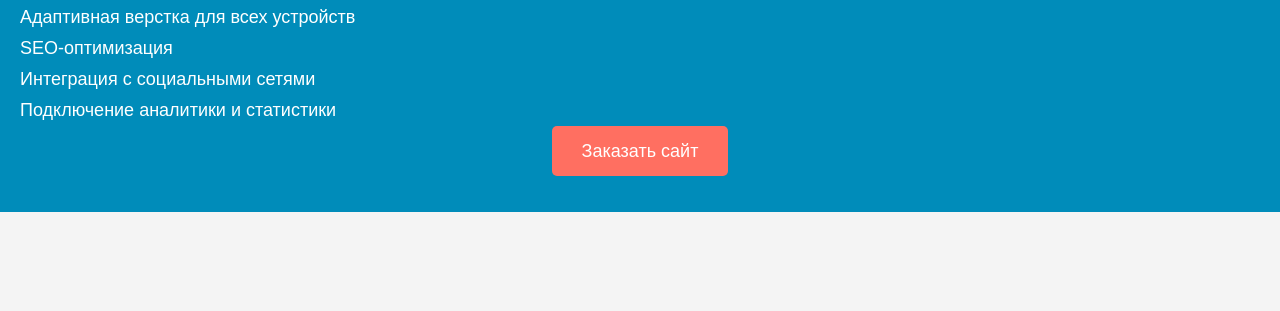
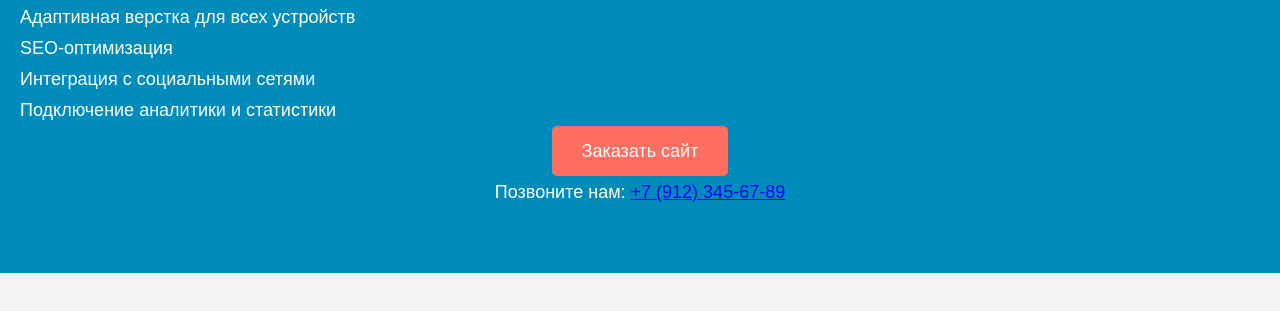
Before and after one commit to ersainaset/ersain-aset, a plain HTML site: page index.html in a window 1280 px wide. Shown: the part 277-588 px from the top of the page. Drawn offline with Linux system fonts and the light colour scheme.

Commit message:
Update index.html

```diff
--- a/index.html
+++ b/index.html
@@ -8,6 +8,7 @@
 </head>
 <body>
 
+    <div class="content">
         <div class="advertisement">
             <h1>Разработка сайтов на заказ</h1>
             <p>Мы создаем современные и эффективные сайты, которые помогут вашему бизнесу расти!</p>
@@ -26,6 +27,12 @@
             </ul>
 
             <a href="#" class="cta-button">Заказать сайт</a>
+
+            <!-- Контейнер для номера телефона -->
+            <div class="phone-container">
+                <p>Позвоните нам: <a href="tel:+79123456789" class="phone-number">+7 (912) 345-67-89</a></p>
+            </div>
+        </div>
     </div>
 
 </body>
```
Lines whose indentation alone changed are shown as unchanged.
